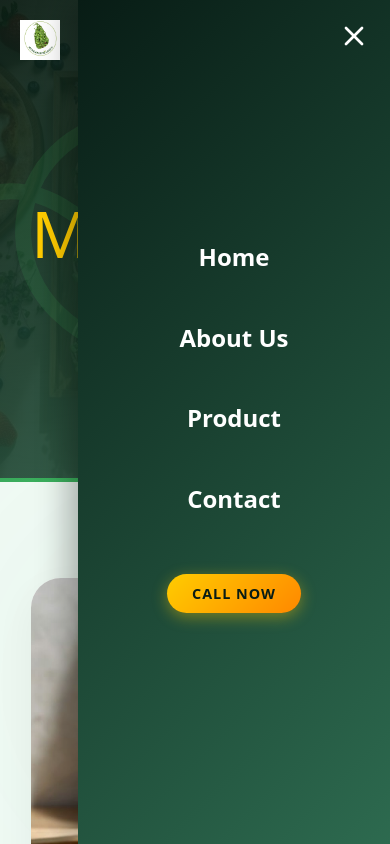
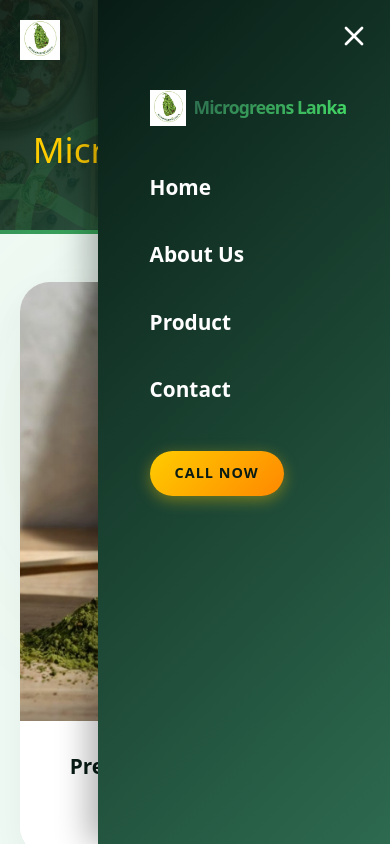
Before and after one commit to Piyumal-Bandaranayake/micro-seeds-project, a Next.js app: page /products/microgreens in a window 390 px wide. Both pictures are taken after a click on the element 215 px from the left and 40 px from the top of the page. Shown: the top 844 px of the page. Built offline with nearby package versions, Linux system fonts and the light colour scheme; a web font is replaced by a local one.

Commit message:
feat: add Hero and Navbar components and initial About, Edible Flowers, and Microgreens product pages.

```diff
--- a/src/app/products/edible-flowers/page.js
+++ b/src/app/products/edible-flowers/page.js
@@ -10,7 +10,7 @@ export default function EdibleFlowersPage() {
         <main className="min-h-screen bg-[var(--color-light)] relative">
 
             {/* Header Section */}
-            <section className="relative pt-[180px] pb-[80px] px-[8%] text-white overflow-hidden border-b-[4px] border-transparent" style={{ borderImage: "var(--grad-pure-green) 1" }}>
+            <section className="relative pt-[120px] md:pt-[180px] pb-[50px] md:pb-[80px] px-[5%] md:px-[8%] text-white overflow-hidden border-b-[4px] border-transparent" style={{ borderImage: "var(--grad-pure-green) 1" }}>
                 {/* Background Image & Overlay */}
                 <div className="absolute inset-0 z-0">
                     <img src="/viola.jpg" alt="Edible Flowers Background" className="w-full h-full object-cover" />
@@ -19,13 +19,13 @@ export default function EdibleFlowersPage() {
 
                 <Leaf className="absolute top-10 right-10 text-[var(--color-primary-vibrant)] opacity-10 w-96 h-96 rotate-45 z-10 pointer-events-none" strokeWidth={1} />
                 <div className="max-w-[1400px] mx-auto relative z-20 text-center">
-                    <h1 className="text-[4rem] md:text-[5rem] font-[var(--font-serif)] font-[800] text-[var(--color-secondary)]">
+                    <h1 className="text-[2.2rem] md:text-[4rem] lg:text-[5rem] font-[var(--font-serif)] font-[800] text-[var(--color-secondary)]">
                         {data.name}
                     </h1>
                 </div>
             </section>
 
-            <section className="py-24 px-[8%] relative">
+            <section className="py-12 md:py-24 px-[5%] md:px-[8%] relative">
                 {/* Decorative Elements */}
                 <div className="absolute top-0 right-0 w-[400px] h-[400px] bg-grad-pure opacity-[0.03] blur-[100px] rounded-full pointer-events-none"></div>
 
--- a/src/app/products/microgreens/page.js
+++ b/src/app/products/microgreens/page.js
@@ -10,7 +10,7 @@ export default function MicrogreensPage() {
         <main className="min-h-screen bg-[var(--color-light)] relative">
 
             {/* Header Section */}
-            <section className="relative pt-[180px] pb-[80px] px-[8%] text-white overflow-hidden border-b-[4px] border-transparent" style={{ borderImage: "var(--grad-pure-green) 1" }}>
+            <section className="relative pt-[120px] md:pt-[180px] pb-[50px] md:pb-[80px] px-[5%] md:px-[8%] text-white overflow-hidden border-b-[4px] border-transparent" style={{ borderImage: "var(--grad-pure-green) 1" }}>
                 {/* Background Image & Overlay */}
                 <div className="absolute inset-0 z-0">
                     <img src="/micro3.jpg" alt="Microgreens Background" className="w-full h-full object-cover" />
@@ -19,13 +19,13 @@ export default function MicrogreensPage() {
 
                 <Leaf className="absolute top-10 right-10 text-[var(--color-primary-vibrant)] opacity-10 w-96 h-96 rotate-45 z-10 pointer-events-none" strokeWidth={1} />
                 <div className="max-w-[1400px] mx-auto relative z-20 text-center">
-                    <h1 className="text-[4rem] md:text-[5rem] font-[var(--font-serif)] font-[800] text-[var(--color-secondary)]">
+                    <h1 className="text-[2.2rem] md:text-[4rem] lg:text-[5rem] font-[var(--font-serif)] font-[800] text-[var(--color-secondary)]">
                         {data.name}
                     </h1>
                 </div>
             </section>
 
-            <section className="py-24 px-[8%] relative">
+            <section className="py-12 md:py-24 px-[5%] md:px-[8%] relative">
                 {/* Decorative Elements */}
                 <div className="absolute top-0 right-0 w-[400px] h-[400px] bg-grad-pure opacity-[0.03] blur-[100px] rounded-full pointer-events-none"></div>
 
@@ -56,16 +56,16 @@ export default function MicrogreensPage() {
             </section>
 
             {/* Gallery Section */}
-            <section className="pb-24 px-[8%] relative">
+            <section className="pb-12 md:pb-24 px-[5%] md:px-[8%] relative">
                 <div className="max-w-[1400px] mx-auto">
                     <div className="flex flex-col items-end text-right mb-12">
                         <span className="text-[0.8rem] font-bold text-[var(--color-primary-vibrant)] uppercase tracking-[3px] mb-2">Visual Journey</span>
-                        <h2 className="text-[2.2rem] md:text-[2.8rem] font-[var(--font-serif)] font-black text-[var(--color-primary)] leading-tight">
+                        <h2 className="text-[1.8rem] md:text-[2.8rem] font-[var(--font-serif)] font-black text-[var(--color-primary)] leading-tight">
                             Fresh From <span className="text-grad-pure">Our Farm</span>
                         </h2>
                     </div>
 
-                    <div className="grid grid-cols-2 md:grid-cols-4 gap-4 md:gap-6 auto-rows-[200px] md:auto-rows-[250px]">
+                    <div className="grid grid-cols-2 md:grid-cols-4 gap-3 md:gap-6 auto-rows-[150px] md:auto-rows-[250px]">
                         {/* m1 - Tall on Left */}
                         <div className="col-span-1 row-span-2 md:row-span-3 relative group overflow-hidden rounded-[20px] md:rounded-[30px] shadow-lg">
                             <img src="/m1.jpeg" alt="Farm Detail" className="w-full h-full object-cover transition-transform duration-700 group-hover:scale-110" />
--- a/src/components/Navbar.jsx
+++ b/src/components/Navbar.jsx
@@ -63,27 +63,37 @@ export default function Navbar() {
 
                 {/* Nav Links */}
                 <nav>
-                    <ul className={`fixed md:relative top-0 ${isMobileMenuOpen ? "right-0" : "right-[-100%]"} md:right-0 w-[80%] md:w-auto h-screen md:h-auto bg-grad-nav md:!bg-none md:bg-transparent flex flex-col md:flex-row justify-center md:justify-end gap-10 md:gap-10 items-center transition-all duration-500 ease-in-out z-[1001] md:z-auto shadow-[-10px_0_30px_rgba(0,0,0,0.3)] md:shadow-none list-none m-0 p-0`}>
+                    <ul className={`fixed md:relative top-0 ${isMobileMenuOpen ? "right-0" : "right-[-100%]"} md:right-0 w-[75%] md:w-auto h-screen md:h-auto bg-grad-nav md:!bg-none md:bg-transparent flex flex-col md:flex-row justify-start md:justify-end pt-[80px] md:pt-0 pl-[8%] md:pl-0 gap-6 md:gap-10 items-start md:items-center transition-all duration-500 ease-in-out z-[1001] md:z-auto shadow-[-10px_0_30px_rgba(0,0,0,0.3)] md:shadow-none list-none m-0 p-0 md:items-center`}
+                        style={{ paddingLeft: undefined }}>
                         {/* Mobile Menu Close Button Inside */}
                         {isMobileMenuOpen && (
                             <li className="md:hidden absolute top-[20px] right-[20px] cursor-pointer" onClick={() => setIsMobileMenuOpen(false)}>
                                 <X size={32} className="text-white" />
                             </li>
                         )}
-                        <li>
-                            <Link href="/#home" className="text-white font-semibold text-[1.5rem] md:text-[1rem] transition-all relative py-1 hover:text-[var(--color-primary-vibrant)] after:content-[''] after:absolute after:bottom-0 after:left-0 after:w-0 after:h-[2px] after:bg-[var(--color-primary-vibrant)] after:transition-all hover:after:w-full">Home</Link>
+                        {/* Mobile brand header */}
+                        {isMobileMenuOpen && (
+                            <li className="md:hidden mb-4 pl-[8%] pt-[10px]">
+                                <Link href="/" className="flex items-center gap-2 no-underline" onClick={() => setIsMobileMenuOpen(false)}>
+                                    <img src="/logogreen.png" alt="Logo" className="h-9 w-auto" />
+                                    <span className="text-grad-pure font-bold text-[1.1rem] tracking-tighter">Microgreens Lanka</span>
+                                </Link>
+                            </li>
+                        )}
+                        <li className="pl-[8%] md:pl-0 w-full md:w-auto">
+                            <Link href="/#home" onClick={() => setIsMobileMenuOpen(false)} className="text-white font-semibold text-[1.3rem] md:text-[1rem] transition-all relative py-1 hover:text-[var(--color-primary-vibrant)] after:content-[''] after:absolute after:bottom-0 after:left-0 after:w-0 after:h-[2px] after:bg-[var(--color-primary-vibrant)] after:transition-all hover:after:w-full block">Home</Link>
                         </li>
-                        <li>
-                            <Link href="/about" className="text-white font-semibold text-[1.5rem] md:text-[1rem] transition-all relative py-1 hover:text-[var(--color-primary-vibrant)] after:content-[''] after:absolute after:bottom-0 after:left-0 after:w-0 after:h-[2px] after:bg-[var(--color-primary-vibrant)] after:transition-all hover:after:w-full">About Us</Link>
+                        <li className="pl-[8%] md:pl-0 w-full md:w-auto">
+                            <Link href="/about" onClick={() => setIsMobileMenuOpen(false)} className="text-white font-semibold text-[1.3rem] md:text-[1rem] transition-all relative py-1 hover:text-[var(--color-primary-vibrant)] after:content-[''] after:absolute after:bottom-0 after:left-0 after:w-0 after:h-[2px] after:bg-[var(--color-primary-vibrant)] after:transition-all hover:after:w-full block">About Us</Link>
                         </li>
-                        <li>
-                            <Link href="/products" className="text-white font-semibold text-[1.5rem] md:text-[1rem] transition-all relative py-1 hover:text-[var(--color-primary-vibrant)] after:content-[''] after:absolute after:bottom-0 after:left-0 after:w-0 after:h-[2px] after:bg-[var(--color-primary-vibrant)] after:transition-all hover:after:w-full">Product</Link>
+                        <li className="pl-[8%] md:pl-0 w-full md:w-auto">
+                            <Link href="/products" onClick={() => setIsMobileMenuOpen(false)} className="text-white font-semibold text-[1.3rem] md:text-[1rem] transition-all relative py-1 hover:text-[var(--color-primary-vibrant)] after:content-[''] after:absolute after:bottom-0 after:left-0 after:w-0 after:h-[2px] after:bg-[var(--color-primary-vibrant)] after:transition-all hover:after:w-full block">Product</Link>
                         </li>
-                        <li>
-                            <Link href="/contact" className="text-white font-semibold text-[1.5rem] md:text-[1rem] transition-all relative py-1 hover:text-[var(--color-primary-vibrant)] after:content-[''] after:absolute after:bottom-0 after:left-0 after:w-0 after:h-[2px] after:bg-[var(--color-primary-vibrant)] after:transition-all hover:after:w-full">Contact</Link>
+                        <li className="pl-[8%] md:pl-0 w-full md:w-auto">
+                            <Link href="/contact" onClick={() => setIsMobileMenuOpen(false)} className="text-white font-semibold text-[1.3rem] md:text-[1rem] transition-all relative py-1 hover:text-[var(--color-primary-vibrant)] after:content-[''] after:absolute after:bottom-0 after:left-0 after:w-0 after:h-[2px] after:bg-[var(--color-primary-vibrant)] after:transition-all hover:after:w-full block">Contact</Link>
                         </li>
-                        <li className="md:hidden mt-5">
-                            <a href="https://wa.me/94766177948" target="_blank" rel="noopener noreferrer" className="bg-grad-call text-[var(--color-primary)] px-[25px] py-[10px] rounded-full font-extrabold text-[0.9rem] uppercase tracking-[1px] shadow-[0_4px_15px_rgba(255,204,0,0.4)] transition-all hover:-translate-y-[2px] hover:scale-105 hover:shadow-[0_8px_30px_rgba(255,204,0,0.5)] hover:brightness-110">Call Now</a>
+                        <li className="md:hidden mt-4 pl-[8%]">
+                            <a href="https://wa.me/94766177948" target="_blank" rel="noopener noreferrer" className="bg-grad-call text-[var(--color-primary)] px-[25px] py-[10px] rounded-full font-extrabold text-[0.9rem] uppercase tracking-[1px] shadow-[0_4px_15px_rgba(255,204,0,0.4)] transition-all hover:-translate-y-[2px] hover:scale-105 hover:shadow-[0_8px_30px_rgba(255,204,0,0.5)] hover:brightness-110 inline-block">Call Now</a>
                         </li>
                     </ul>
                 </nav>
```
Also changed, not shown: src/app/about/page.js (+9 -9 lines), src/components/Hero.jsx (+6 -6 lines).
